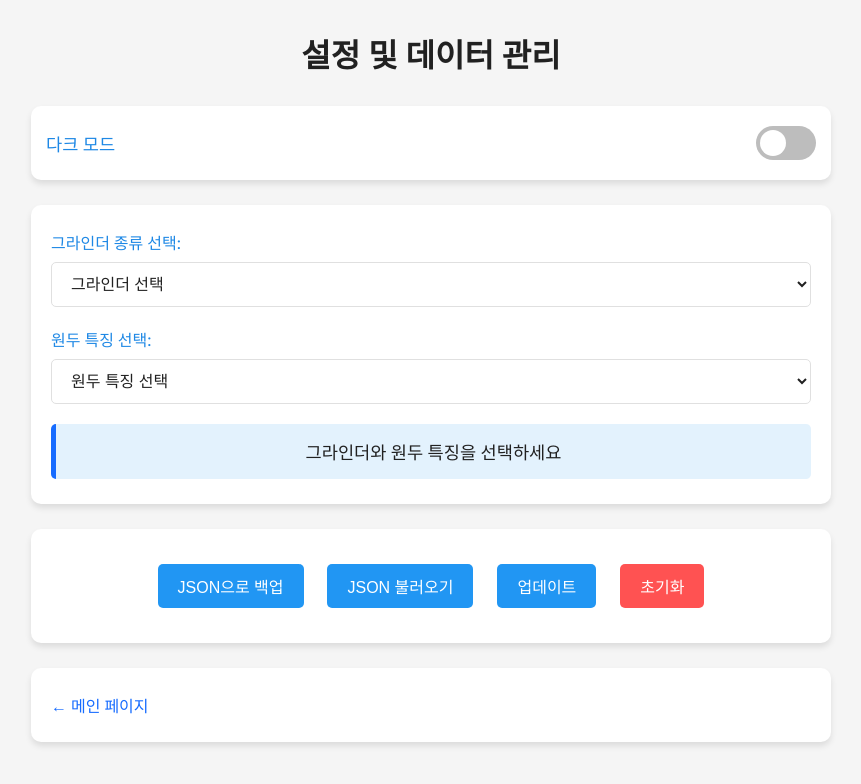
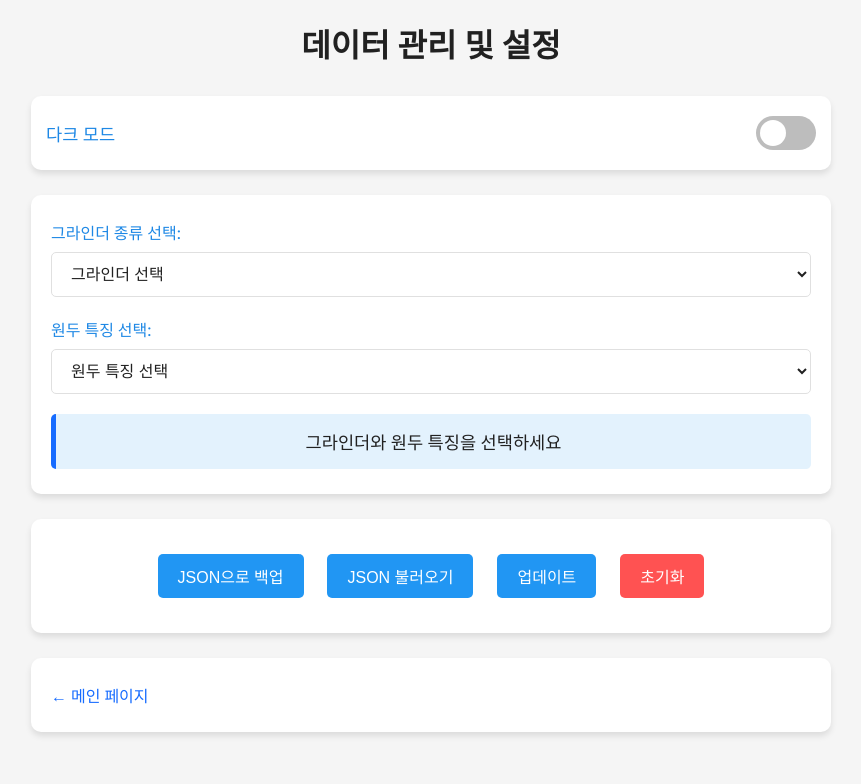
Before and after one commit to siwkim77/coffee-grindsize, a plain HTML site: page settings.html in a window 1280 px wide. Shown: the whole page, without its empty margins (209-1070 px from the left). Drawn offline with Linux system fonts and the light colour scheme.

Commit message:
마진 수정 및 오타 수정

```diff
--- a/settings.html
+++ b/settings.html
@@ -2,7 +2,7 @@
 <html lang="ko">
 <head>
     <meta charset="UTF-8">
-    <title>데이터 관리 - 그라인더 분쇄도 변환기</title>
+    <title>데이터 관리 밑 설정 - 그라인더 분쇄도 변환기</title>
     <meta name="viewport" content="width=device-width, initial-scale=1.0">
     <meta name="theme-color" content="#FFB74D">
     <link href="https://fonts.googleapis.com/css2?family=Roboto:wght@400;500;700&display=swap" rel="stylesheet">
@@ -10,7 +10,7 @@
     <link rel="stylesheet" href="styles/settings.css">
 </head>
 <body>
-    <h1>설정 및 데이터 관리</h1>
+    <h1>데이터 관리 및 설정</h1>
 
     <div class="darkmode-toggle">
         <span id="themeLabel">다크 모드</span>
--- a/styles/styles.css
+++ b/styles/styles.css
@@ -122,7 +122,8 @@ body {
 h1 {
     text-align: center;
     font-size: 2em;
-    margin: 30px;
+    margin-top: 20px;
+    margin-bottom: 30px;
     color: var(--text-color);
 }
 
```
